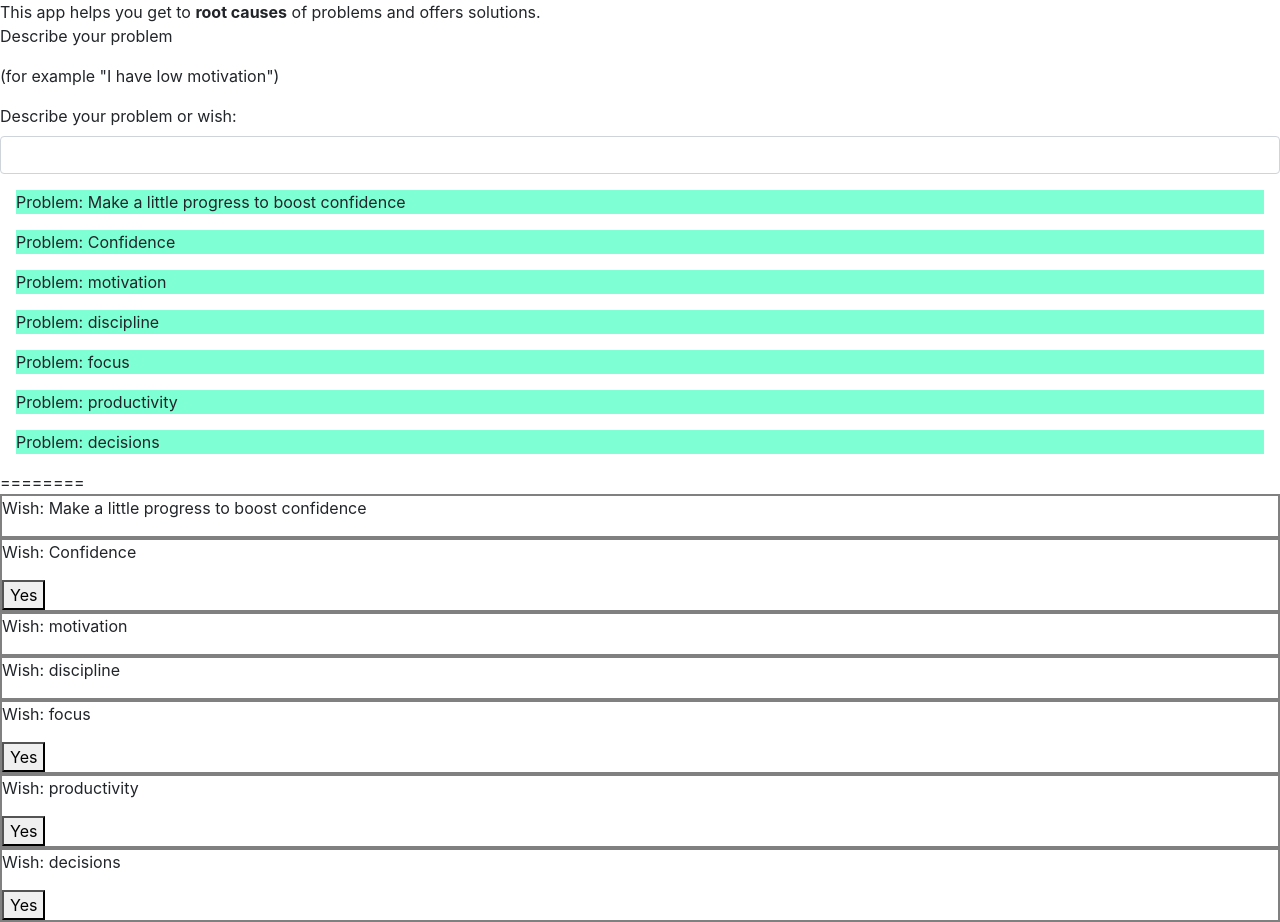
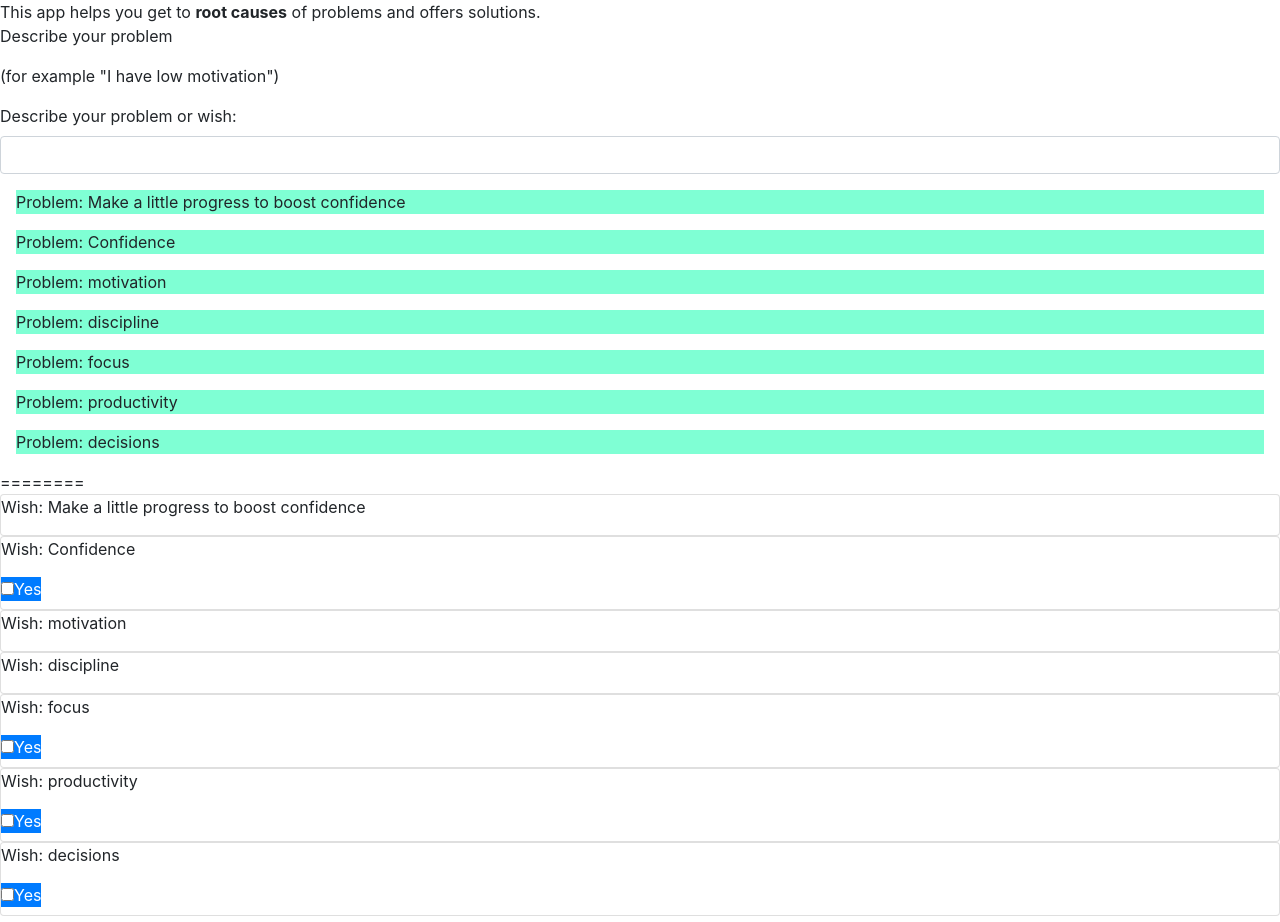
Before and after one commit to karol-depka/lifedvisor, an Angular app: page / in a window 1280 px wide. Built offline with nearby package versions, Linux system fonts and the light colour scheme.

Commit message:
Use some bootstrap

```diff
--- a/src/app/expert/hint/hint.component.html
+++ b/src/app/expert/hint/hint.component.html
@@ -1,15 +1,18 @@
-<div style="border: 2px gray solid">
+<div class="card">
+
+
+
 
       <p>
         Wish: {{wish.text}}
       </p>
 
-  <button
-    *ngIf="wish.ifYes"
-    (click)="onClickYes()"
-  >
-    Yes
-  </button>
+      <div class="btn-group btn-group-toggle">
+        <label     *ngIf="wish.ifYes"
+                   class="btn-primary" ngbButtonLabel>
+          <input type="checkbox" ngbButton [(ngModel)]="isExpanded">Yes
+        </label>
+      </div>
 
       <div
         *ngIf="isExpanded"
```
Lines whose indentation alone changed are shown as unchanged.
